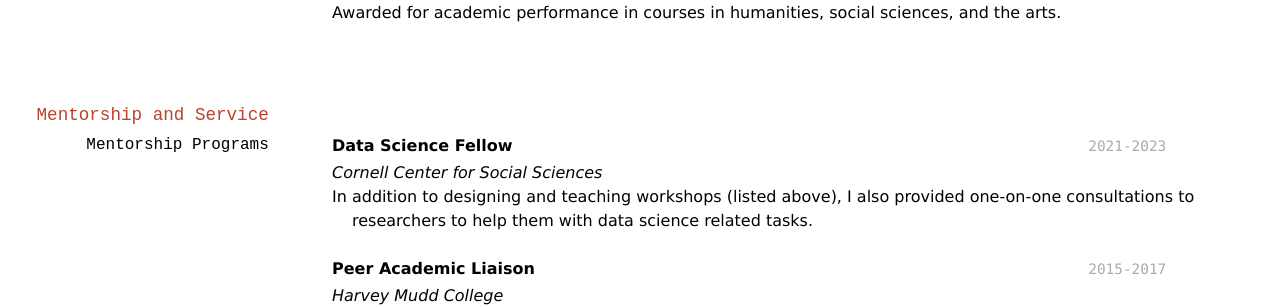
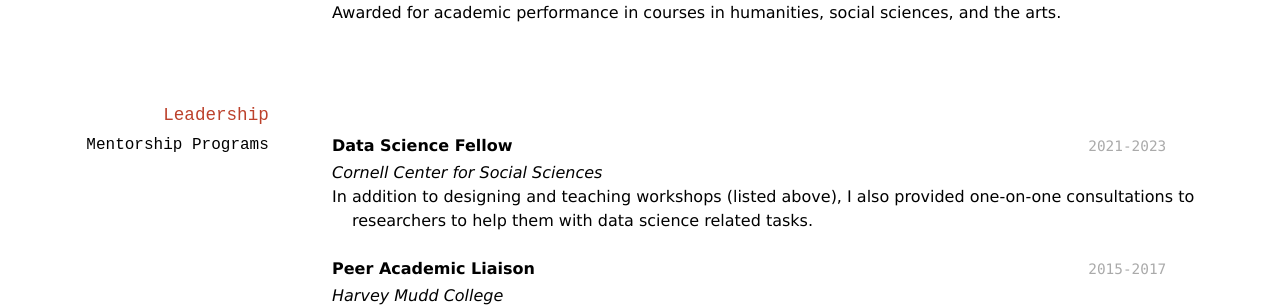
Before and after one commit to jpwchang/jpc-job-apps-2023, a Jekyll site: the page built from cv/index.md, in a window 1280 px wide and 900 px high, scrolled down 2717 px. Shown: the part 155-462 px from the top of the window. Built offline with Jekyll 4.4.1, drawn with Linux system fonts in a browser that asks for light colours; nearby versions of some CDN libraries.

Commit message:
section naming

```diff
--- a/cv/index.md
+++ b/cv/index.md
@@ -157,7 +157,7 @@ __Departmental Honors in Humanities, Social Sciences, and the Arts__
 - Awarded for academic performance in courses in humanities, social sciences, and the arts.
 
 
-## Mentorship and Service
+## Leadership
 
 <div class="dummy_space"></div>
 
```
